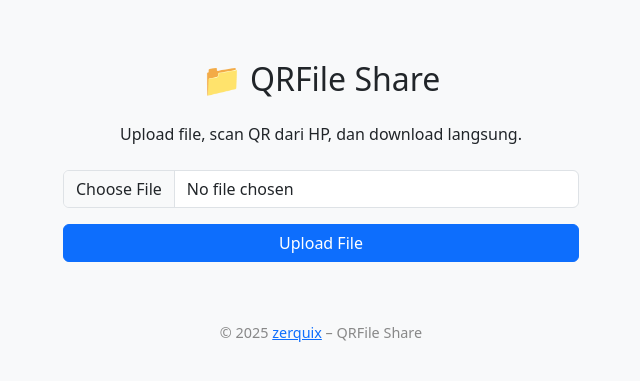
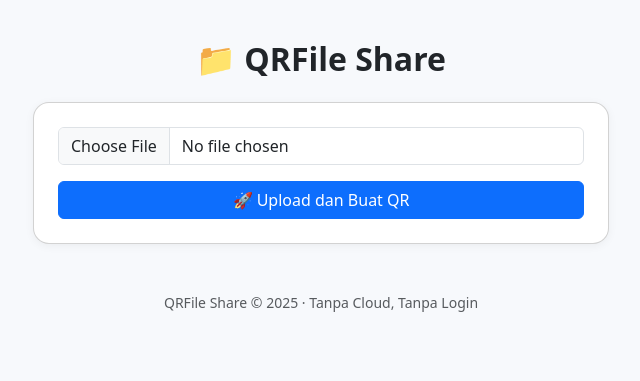
Before and after one commit to zerquix/-1, a Flask app: page / in a window 1280 px wide. Shown: the top 381 px of the page, without its empty margins (319-959 px from the left). Run offline with Flask 3, Linux system fonts and the light colour scheme.

Commit message:
Update index.html

```diff
--- a/templates/index.html
+++ b/templates/index.html
@@ -2,61 +2,58 @@
 <html lang="id">
 <head>
     <meta charset="UTF-8">
-  <title>QRFile Share – Transfer File Lokal via QR</title>
+    <title>QRFile Share - Transfer File via QR</title>
     <meta name="viewport" content="width=device-width, initial-scale=1">
-  <link
-    href="https://cdn.jsdelivr.net/npm/bootstrap@5.3.2/dist/css/bootstrap.min.css"
-    rel="stylesheet"
-  >
+    <link href="https://cdn.jsdelivr.net/npm/bootstrap@5.3.3/dist/css/bootstrap.min.css" rel="stylesheet">
     <style>
         body {
-      background-color: #f8f9fa;
+            background: #f7f9fc;
+            padding-top: 40px;
         }
         .container {
-      max-width: 540px;
-      margin-top: 60px;
+            max-width: 600px;
         }
-    .qrcode {
-      text-align: center;
-      margin-top: 30px;
+        .card {
+            border-radius: 16px;
+            box-shadow: 0 2px 10px rgba(0,0,0,0.05);
         }
         .qrcode img {
-      max-width: 100%;
-      height: auto;
-    }
-    footer {
-      margin-top: 60px;
-      text-align: center;
-      font-size: 0.9em;
-      color: #888;
+            width: 100%;
+            max-width: 250px;
         }
     </style>
 </head>
 <body>
-  <div class="container">
-    <h2 class="text-center mb-4">📁 QRFile Share</h2>
-    <p class="text-center">Upload file, scan QR dari HP, dan download langsung.</p>
+    <div class="container text-center">
+        <h2 class="mb-4 fw-bold">📁 QRFile Share</h2>
 
-    <form method="POST" action="/" enctype="multipart/form-data" class="mt-4">
+        <div class="card p-4">
+            {% if error %}
+                <div class="alert alert-danger">{{ error }}</div>
+            {% endif %}
+
+            <form method="POST" enctype="multipart/form-data">
                 <div class="mb-3">
                     <input class="form-control" type="file" name="file" required>
                 </div>
-      <div class="d-grid">
-        <button class="btn btn-primary" type="submit">Upload File</button>
-      </div>
+                <button class="btn btn-primary w-100" type="submit">🚀 Upload dan Buat QR</button>
             </form>
 
             {% if file_url %}
-    <div class="qrcode">
-      <h5 class="mt-4">✅ QR Code Siap:</h5>
-      <p>Scan dari HP untuk download file:</p>
-      <img src="{{ url_for('static', filename='qrcode.png') }}" alt="QR Code">
-      <p class="mt-3"><a href="{{ file_url }}" class="btn btn-outline-success">Download Langsung</a></p>
+                <div class="qrcode mt-4">
+                    <h5 class="fw-semibold">✅ QR Code Siap!</h5>
+                    <p class="small">Scan dari HP untuk download:</p>
+                    <img src="{{ url_for('static', filename='qrcode.png') }}" alt="QR Code" class="img-thumbnail my-2">
+                    <p>
+                        <a href="{{ file_url }}" class="btn btn-success" download>⬇️ Download File</a>
+                    </p>
+                    <p class="text-muted small mb-0">File: {{ filename }}</p>
                 </div>
             {% endif %}
+        </div>
 
-    <footer>
-      <p>&copy; 2025 <a href="https://github.com/zerquix" target="_blank">zerquix</a> – QRFile Share</p>
+        <footer class="mt-5 text-muted small">
+            QRFile Share &copy; 2025 &middot; Tanpa Cloud, Tanpa Login
         </footer>
     </div>
 </body>
```
Lines whose indentation alone changed are shown as unchanged.
